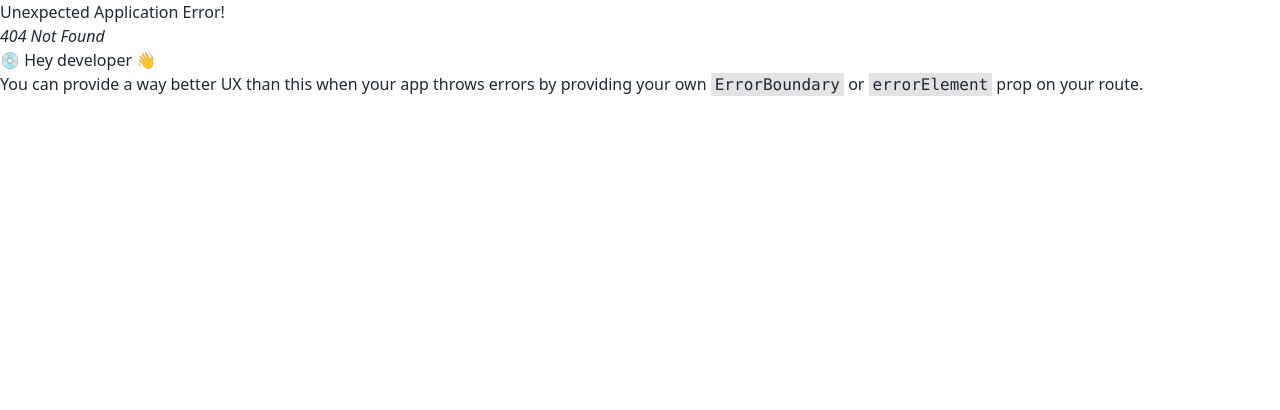
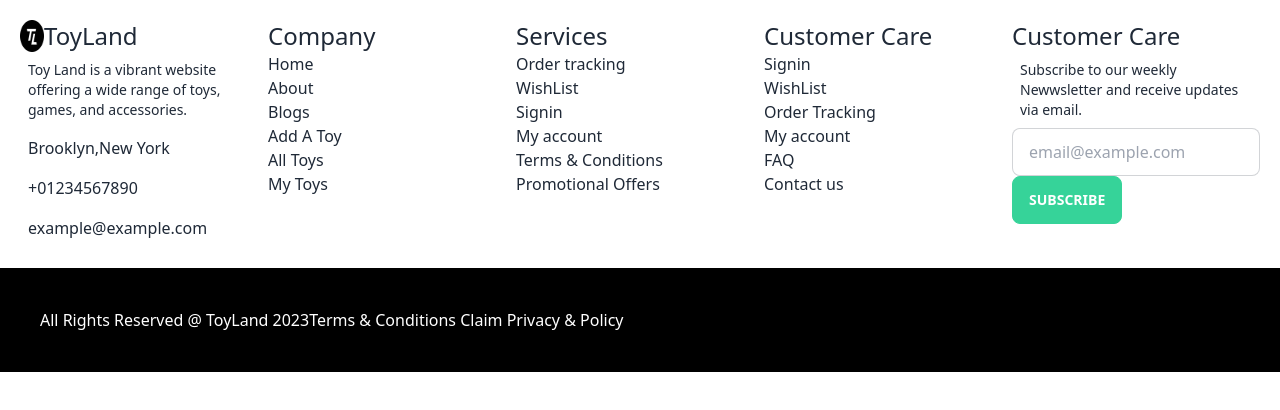
Before and after one commit to rakibul12212/toy-Land-client, a React (Vite) app: page /footer in a window 1280 px wide. Before the commit this address had no page. Shown: the top 410 px of the page. Built offline with nearby package versions, Linux system fonts and the light colour scheme.

Commit message:
footer structure done

```diff
--- a/index.html
+++ b/index.html
@@ -3,8 +3,7 @@
   <head>
     <meta charset="UTF-8" />
     <link rel="icon" type="image/svg+xml" href="/public/logo.jpg" />
-
-    <meta name="viewport" content="width=device-width, initial-scale=1.0" />
+    <meta name="viewport" content="width=device-width, initial-scale=1.0" >
     <title>ToyLand</title>
   </head>
   <body>
--- /dev/null
+++ b/src/Pages/Footer/Footer.css
@@ -0,0 +1,5 @@
+.grid-container {
+    display: grid;
+    grid-template-columns: repeat(5, 1fr);
+    grid-gap: 20px;
+}
--- /dev/null
+++ b/src/Pages/Footer/Footer.jsx
@@ -0,0 +1,74 @@
+import React from 'react';
+import './Footer.css'
+
+const Footer = () => {
+  return (
+    <div>
+        <div className='grid grid-cols-5 p-5'>
+        <div>
+            <div>
+                <div className='flex'>
+                    <img src="logo.jpg" alt="logo" className='w-6'/>
+                    <p className='text-bold text-2xl'>ToyLand</p>
+                </div>
+                <p className='text-sm p-2'>Toy Land is a vibrant website offering a wide range of toys, games, and accessories. </p>
+            </div>
+            <div>
+                <p className='p-2'>Brooklyn,New York</p>
+                <p className='p-2'>+01234567890</p>
+                <p className='p-2'>example@example.com</p>
+            </div>
+        </div>
+
+        <div>
+           <p className='text-bold text-2xl'>Company</p>
+           <p><a href="/">Home</a></p>
+            <p><a href="/">About</a></p>
+            <p><a href="/blogs">Blogs</a></p>
+            <p><a href="/addatoy">Add A Toy</a></p>
+            <p><a href="/alltoys">All Toys</a></p>
+            <p><a href="/mytoys">My Toys</a></p>
+        </div>
+
+        <div>
+           <p className='text-bold text-2xl'>Services</p>
+           <p><a href="/">Order tracking</a></p>
+            <p><a href="/">WishList</a></p>
+            <p><a href="/signin">Signin</a></p>
+            <p><a href="/">My account</a></p>
+            <p><a href="/">Terms & Conditions</a></p>
+            <p><a href="/">Promotional Offers</a></p>
+        </div>
+
+        <div>
+           <p className='text-bold text-2xl'>Customer Care</p>
+           <p><a href="/signin">Signin</a></p>
+            <p><a href="/">WishList</a></p>
+            <p><a href="/signin">Order Tracking</a></p>
+            <p><a href="/">My account</a></p>
+            <p><a href="/">FAQ</a></p>
+            <p><a href="/">Contact us</a></p>
+        </div>
+
+        <div>
+        <p className='text-bold text-2xl'>Customer Care</p>
+        <p className='text-sm p-2'>Subscribe to our weekly Newwsletter and receive updates via email.</p>
+        <input type="email" placeholder="email@example.com" className="input input-bordered w-full max-w-xs "/>
+        <button className="btn btn-success text-white ">Subscribe</button>
+        </div>
+    </div>
+
+    <div className='bg-black text-white flex p-10'>
+            <div>
+             <p>All Rights Reserved @ ToyLand 2023</p>
+            </div>
+            <div>
+             <p>Terms & Conditions  <span>Claim</span>  <span>Privacy & Policy</span></p>
+            </div>
+    </div>
+    </div>
+
+    );
+};
+
+export default Footer;
--- a/src/Registerpages/SignIn/SignIn.jsx
+++ b/src/Registerpages/SignIn/SignIn.jsx
@@ -10,8 +10,8 @@ const SignIn = () => {
             <div >
             <div className='p-5'>
                 <img src="logo.jpg" alt="logo"  className='w-6 '/>
-                <h1 className='text-bold'>Hello Again!</h1>
-                <p>Wellcome back you've been missed!</p>
+                <h1 className='text-bold text-3xl text-slate-600'>Hello Again!</h1>
+                <p className='text-slate-400'>Wellcome back you've been missed!</p>
             </div>
             <div className="form-control w-full max-w-xs p-5">
                 <input type="text" placeholder="user name" className="input input-bordered w-full max-w-xs m-1" />
@@ -24,18 +24,15 @@ const SignIn = () => {
                 </div>
               <p className='text-green-400 p-5'>forget password?</p>
             </div>
-            <div className='m-5'>
-              <button className="btn btn-success text-white m-2">Sign In</button>
+            <div className='p-6'>
+              <button className="btn btn-success text-white ">Sign In</button>
             </div>
-            <p>Don't have an account? <span className='text-green-400'>Sign up for free</span></p>
-
-
-
-
-            <p>Or connect with:<span className='w-32 grid grid-cols-2 gap-4 place-content-center'>
-                <img src="https://upload.wikimedia.org/wikipedia/commons/thumb/5/53/Google_%22G%22_Logo.svg/2008px-Google_%22G%22_Logo.svg.png" />
-                <img src="https://upload.wikimedia.org/wikipedia/commons/thumb/5/51/Facebook_f_logo_%282019%29.svg/2048px-Facebook_f_logo_%282019%29.svg.png" alt="facebook icon" />
-            </span></p>
+           <div className='p-5'>
+               <p>Don't have an account? <span className='text-green-400'>Sign up for free</span></p>
+               <p>Or connect with:<span className='w-32 grid grid-cols-2 gap-4 place-content-center'>
+               <img src="https://upload.wikimedia.org/wikipedia/commons/thumb/5/53/Google_%22G%22_Logo.svg/2008px-Google_%22G%22_Logo.svg.png" />
+               <img src="https://upload.wikimedia.org/wikipedia/commons/thumb/5/51/Facebook_f_logo_%282019%29.svg/2048px-Facebook_f_logo_%282019%29.svg.png" alt="facebook icon" /></span></p>
+           </div>
 
         </div>
         </div>
--- a/src/Registerpages/SignUp/SignUp.jsx
+++ b/src/Registerpages/SignUp/SignUp.jsx
@@ -8,7 +8,7 @@ const SignUP = () => {
             <img src="https://images.unsplash.com/photo-1603558431750-dfa36513aee6?ixlib=rb-4.0.3&ixid=M3wxMjA3fDB8MHxwaG90by1wYWdlfHx8fGVufDB8fHx8fA%3D%3D&auto=format&fit=crop&w=435&q=80" alt=""  className='h-full p-5 rounded'/>
           </div>
           <div>
-            <h1 className='text-bold text-3xl text-text-slate-600 p-5'> Register</h1>
+            <h1 className='text-bold text-3xl text-slate-600 p-5'> Register</h1>
             <h3 className='p-5 text-slate-400'>Manage all your toys efficiently.<br></br><span>Let's get you all set up so you can verify your personal account and begin setting up your profile</span></h3>
 
             <div className='flex'>
```
Also changed, not shown: src/main.jsx (+8 -1 lines).
